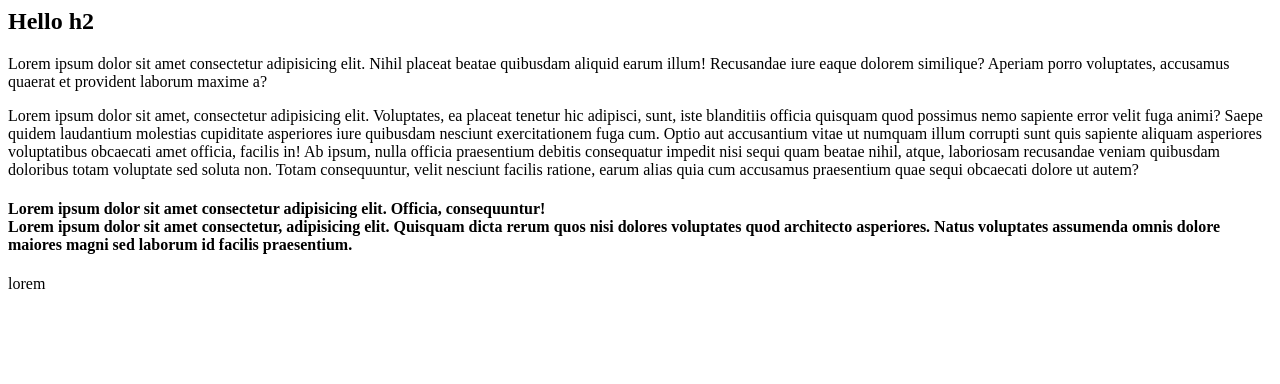
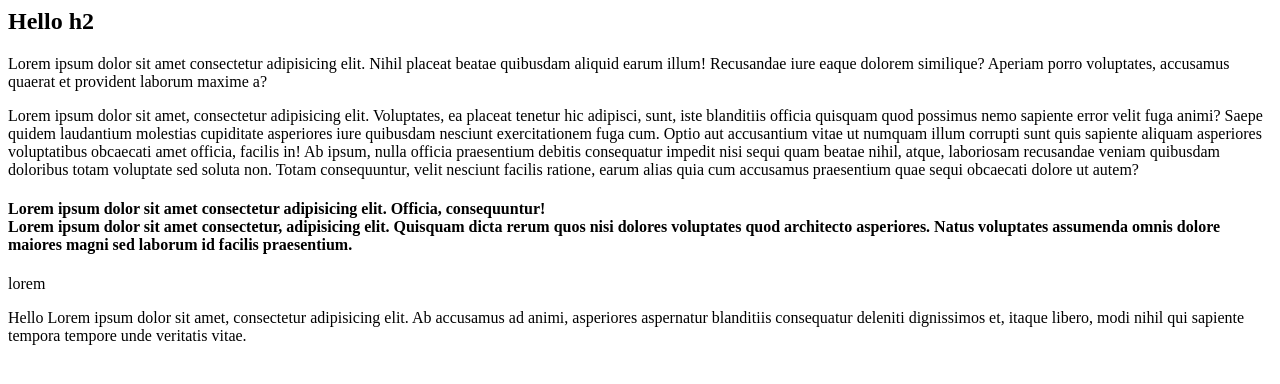
Before and after one commit to nirajoza/demo-one, a plain HTML site: page index.html in a window 1280 px wide. Drawn offline with Linux system fonts and the light colour scheme.

Commit message:
adding new span with lorem text

```diff
--- a/index.html
+++ b/index.html
@@ -14,3 +14,6 @@
 <p>
     lorem
 </p>
+<span>
+    Hello Lorem ipsum dolor sit amet, consectetur adipisicing elit. Ab accusamus ad animi, asperiores aspernatur blanditiis consequatur deleniti dignissimos et, itaque libero, modi nihil qui sapiente tempora tempore unde veritatis vitae.
+</span>
```
